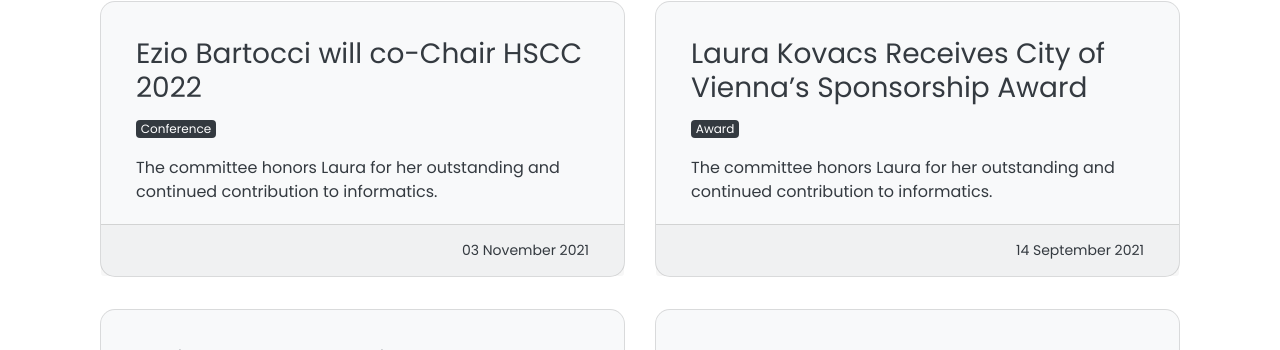
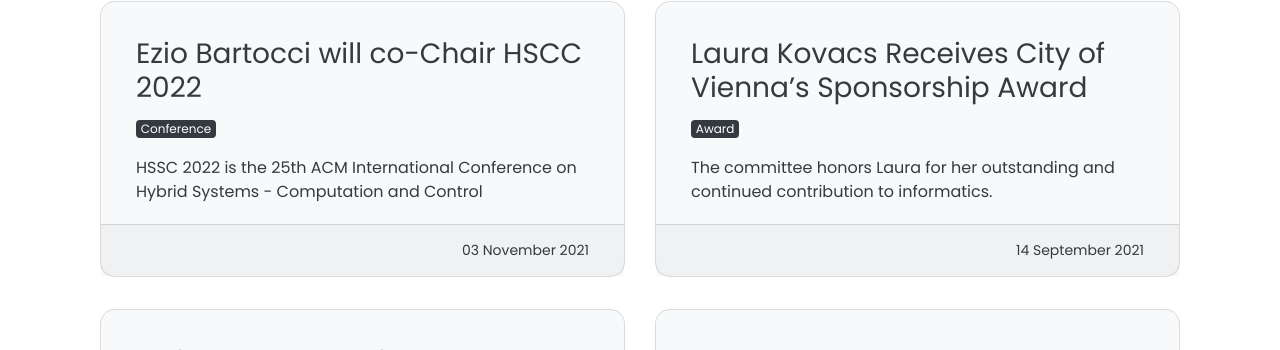
Before and after one commit to probing-lab/probing-lab.github.io, a Jekyll site: the page built from pages/index.html, in a window 1280 px wide and 900 px high, scrolled down 1250 px. Shown: the part 104-454 px from the top of the window. Built offline with Jekyll 4.4.1, drawn with Linux system fonts in a browser that asks for light colours; nearby versions of some CDN libraries; a script that is not in the unit is left out; comment, search, counter and statistics services are not loaded.

Commit message:
Update 2021-11-03-ezio.md

```diff
--- a/_posts/2021-11-03-ezio.md
+++ b/_posts/2021-11-03-ezio.md
@@ -3,7 +3,7 @@
 tags: [Conference]
 style: fill
 color: light
-description: The committee honors Laura for her outstanding and continued contribution to informatics.
+description: HSSC 2022 is the 25th ACM International Conference on Hybrid Systems - Computation and Control
 ---
 
 
```
